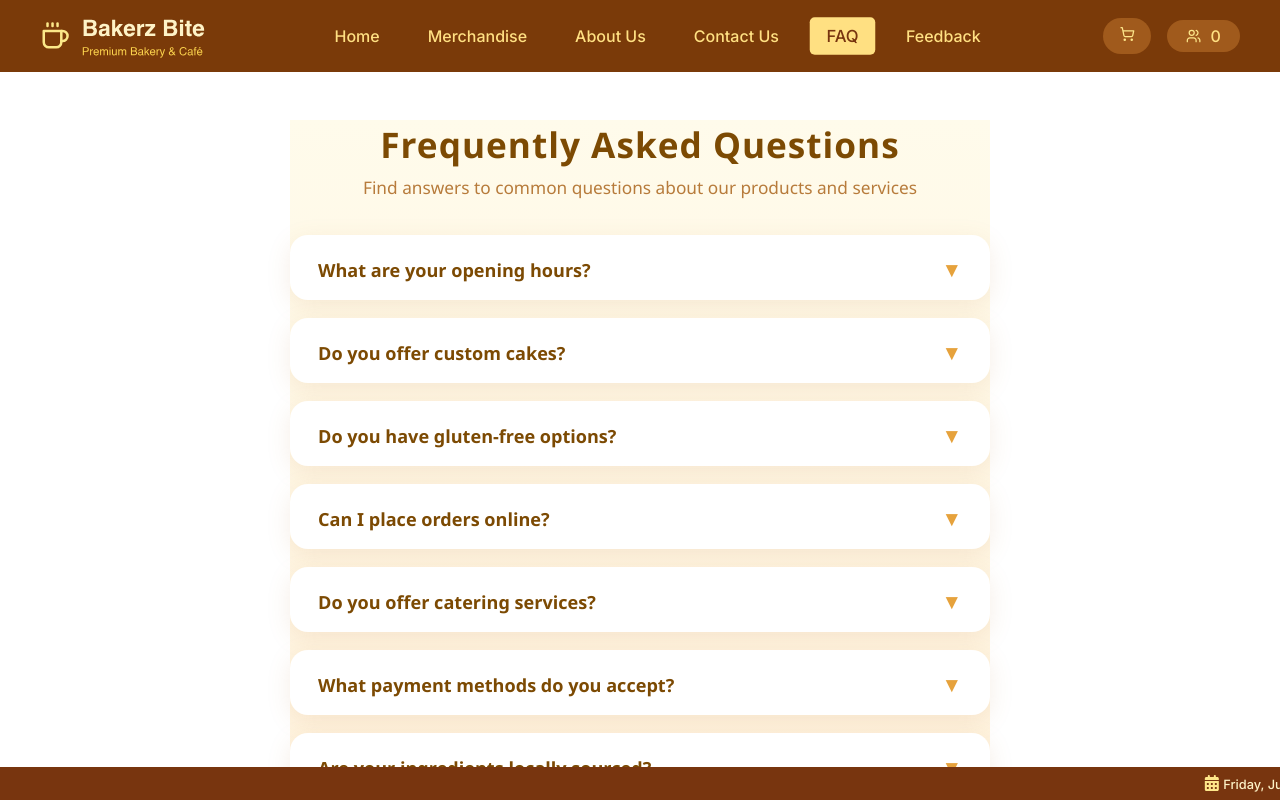
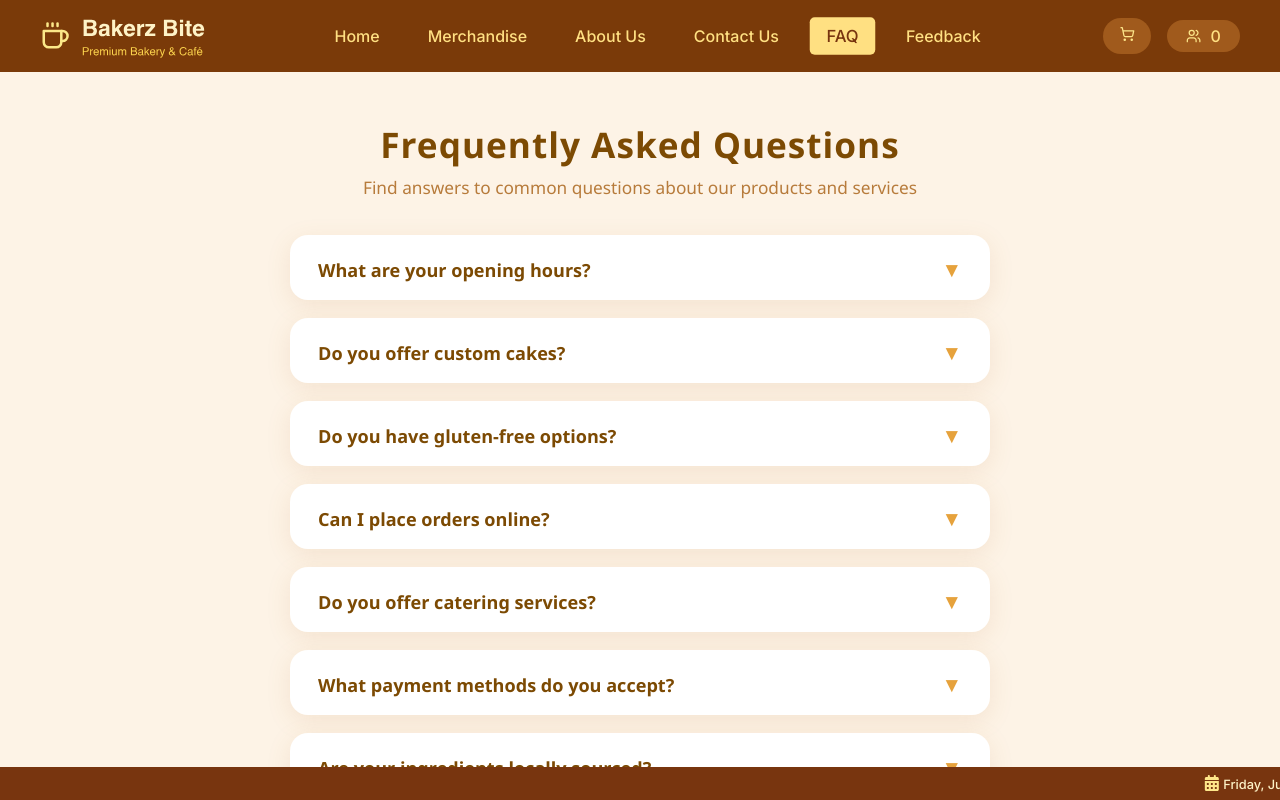
Before and after one commit to Giangha00/bakerz-bite, a React (Create React App) app: page /faq in a window 1280 px wide. Shown: the top 800 px of the page. Built offline with nearby package versions, Linux system fonts and the light colour scheme.

Commit message:
update code, add to context all cart action to use

```diff
--- a/src/pages/AboutUs/AboutUs.css
+++ b/src/pages/AboutUs/AboutUs.css
@@ -1,8 +1,13 @@
+body,
+.au-root {
+  background: #fdf3e6 !important;
+}
+
 .au-root {
   max-width: 1400px;
   margin: 120px auto 0 auto;
   padding: 0 12px;
-  background: var(--secondary-background-color);
+  background: transparent;
 }
 @media (max-width: 900px) {
   .au-root {
--- a/src/pages/ContactUs/ContactUs.css
+++ b/src/pages/ContactUs/ContactUs.css
@@ -2,7 +2,7 @@
   max-width: 1200px;
   margin: 40px auto;
   padding: 0 12px;
-  background: var(--secondary-background-color);
+  background: transparent;
 }
 section.cu-root {
   margin-top: 120px;
--- a/src/pages/Faq/Faq.css
+++ b/src/pages/Faq/Faq.css
@@ -2,7 +2,7 @@
   max-width: 700px;
   margin: 120px auto 0 auto;
   padding: 0;
-  background: var(--secondary-background-color);
+  background: transparent;
 }
 
 .faq-title {
```
